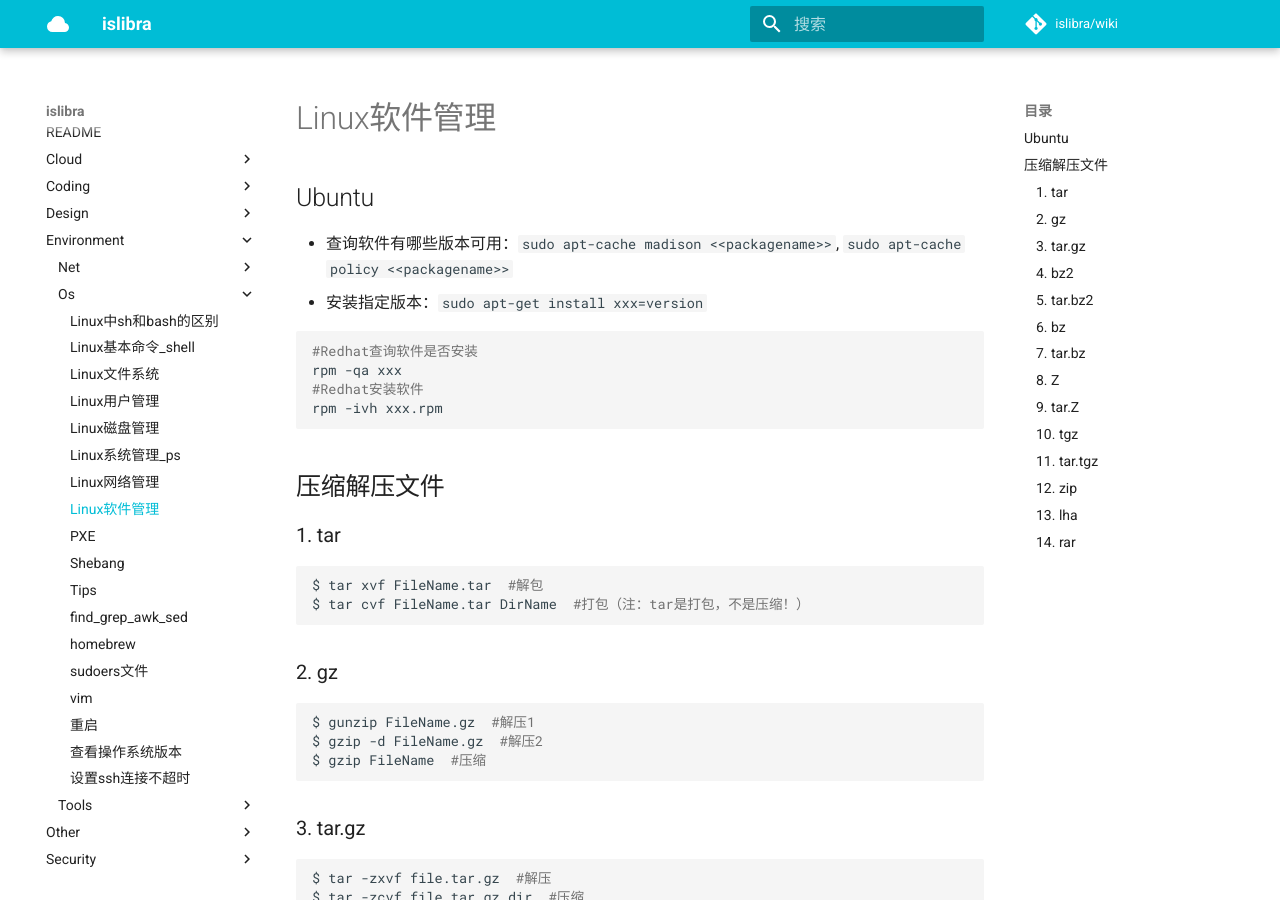
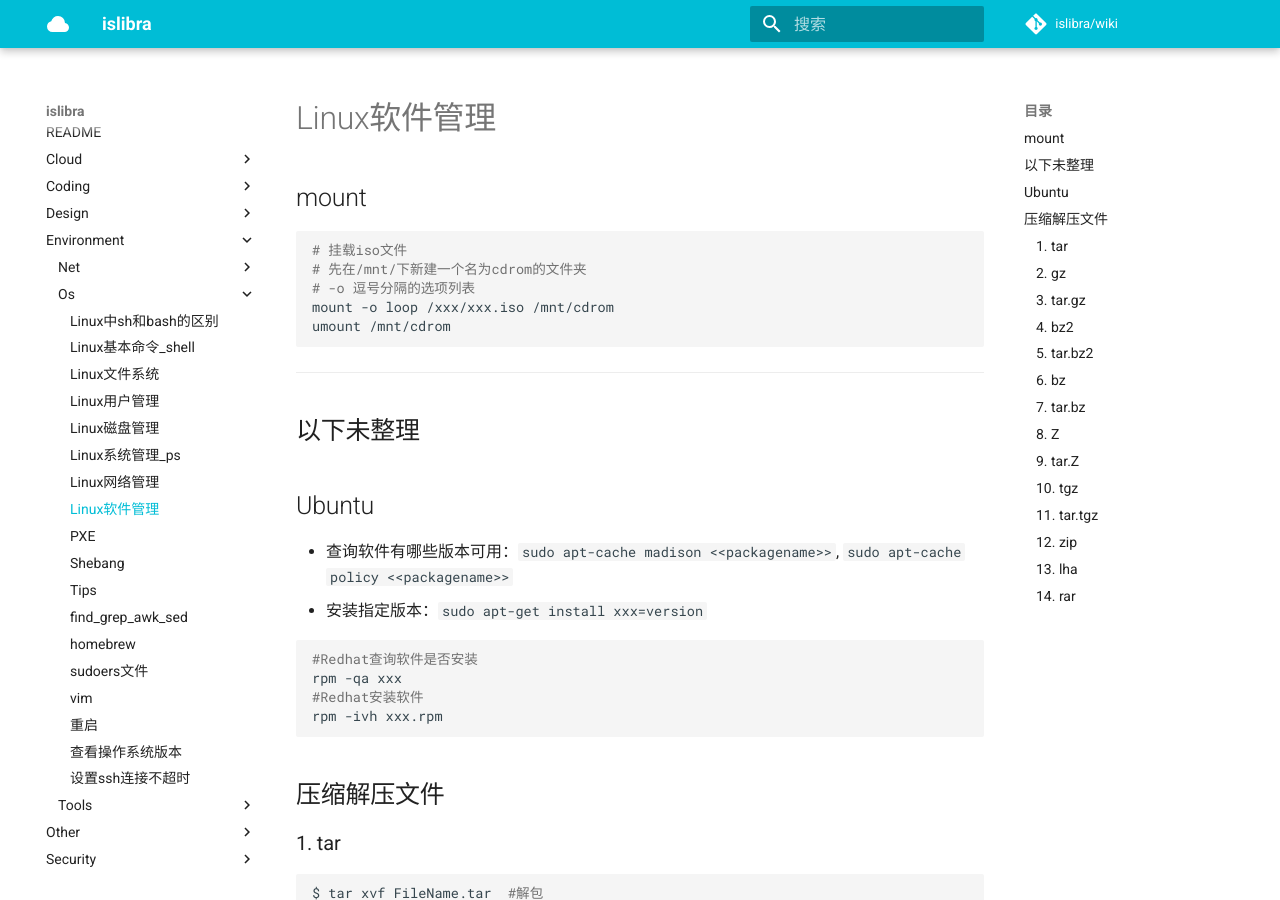
Before and after one commit to islibra/wiki, an MkDocs documentation site: the page built from docs/environment/os/Linux软件管理.md, in a window 1280 px wide and 900 px high. Built offline with MkDocs 1.6.1 and Material for MkDocs 9.7.7, drawn with Linux system fonts in a browser that asks for light colours; comment, search, counter and statistics services are not loaded.

Commit message:
Update Linux软件管理.md

````diff
--- a/docs/environment/os/Linux软件管理.md
+++ b/docs/environment/os/Linux软件管理.md
@@ -1,4 +1,19 @@
 # Linux软件管理
+
+## mount
+
+```bash
+# 挂载iso文件
+# 先在/mnt/下新建一个名为cdrom的文件夹
+# -o 逗号分隔的选项列表
+mount -o loop /xxx/xxx.iso /mnt/cdrom
+umount /mnt/cdrom
+```
+
+---
+以下未整理
+---
+
 
 ## Ubuntu
 
````
